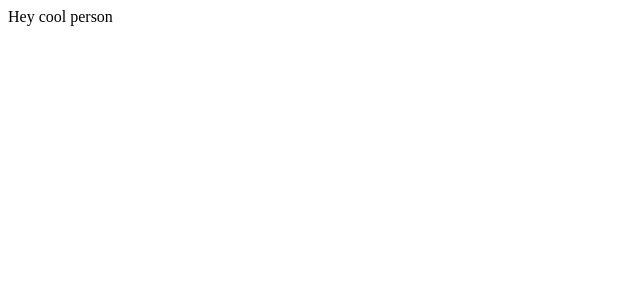
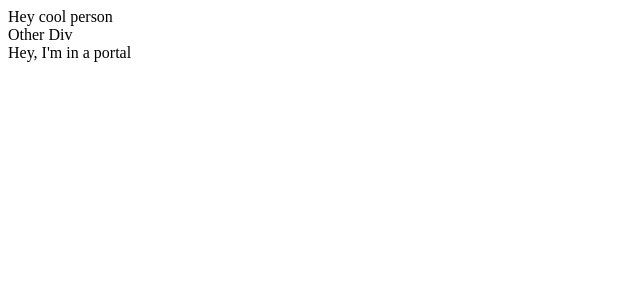
Before and after one commit to wix-incubator/ui-autotools-mock-repo, a React app: page / in a window 1280 px wide. Shown: the top 300 px of the page, without its empty margins (0-640 px from the left). Built offline with nearby package versions, Linux system fonts and the light colour scheme; the HTML template or start-up script is replaced by a standard one.

Commit message:
Added portal

```diff
--- a/src/index.tsx
+++ b/src/index.tsx
@@ -1,10 +1,21 @@
 import * as React from 'react';
 import * as ReactDOM from 'react-dom';
+import {Portal} from './portal/portal';
 
 const App: React.SFC = () => {
-  return <div>
-    Hey cool person
-    </div>;
+  return (
+    <div>
+      <div>
+        Hey cool person
+        <Portal root={rootContainer}>
+          <span>Hey, I'm in a portal</span>
+        </Portal>
+      </div>
+      <div>
+        Other Div
+      </div>
+    </div>
+  );
 };
 
 const rootContainer = document.createElement('div');
--- /dev/null
+++ b/src/portal/portal.tsx
@@ -0,0 +1,42 @@
+import * as React from 'react';
+import * as ReactDOM from 'react-dom';
+
+interface PortalProps {
+  children: any;
+  root: any;
+}
+
+// Let's create a Modal component that is an abstraction around
+// the portal API.
+export class Portal extends React.Component<PortalProps> {
+  private container: HTMLElement;
+
+  constructor(props: PortalProps) {
+    super(props);
+    // Create a div that we'll render the modal into. Because each
+    // Modal component has its own element, we can render multiple
+    // modal components into the modal container.
+    this.container = document.createElement('div');
+  }
+
+  public componentDidMount() {
+    // Append the element into the DOM on mount. We'll render
+    // into the modal container element (see the HTML tab).
+    this.props.root.appendChild(this.container);
+  }
+
+  public componentWillUnmount() {
+    // Remove the element from the DOM when we unmount
+    this.props.root.removeChild(this.container);
+  }
+
+  public render() {
+    // Use a portal to render the children into the element
+    return ReactDOM.createPortal(
+      // Any valid React child: JSX, strings, arrays, etc.
+      this.props.children,
+      // A DOM element
+      this.container
+    );
+  }
+}
--- a/tslint.json
+++ b/tslint.json
@@ -1,6 +1,6 @@
 {
     "extends": ["tslint-wix-react"],
     "rules": {
-      "no-submodule-imports" : [true, "react-dom"],
+      "no-submodule-imports" : [true, "react-dom"]
     }
-  }
+}
```
